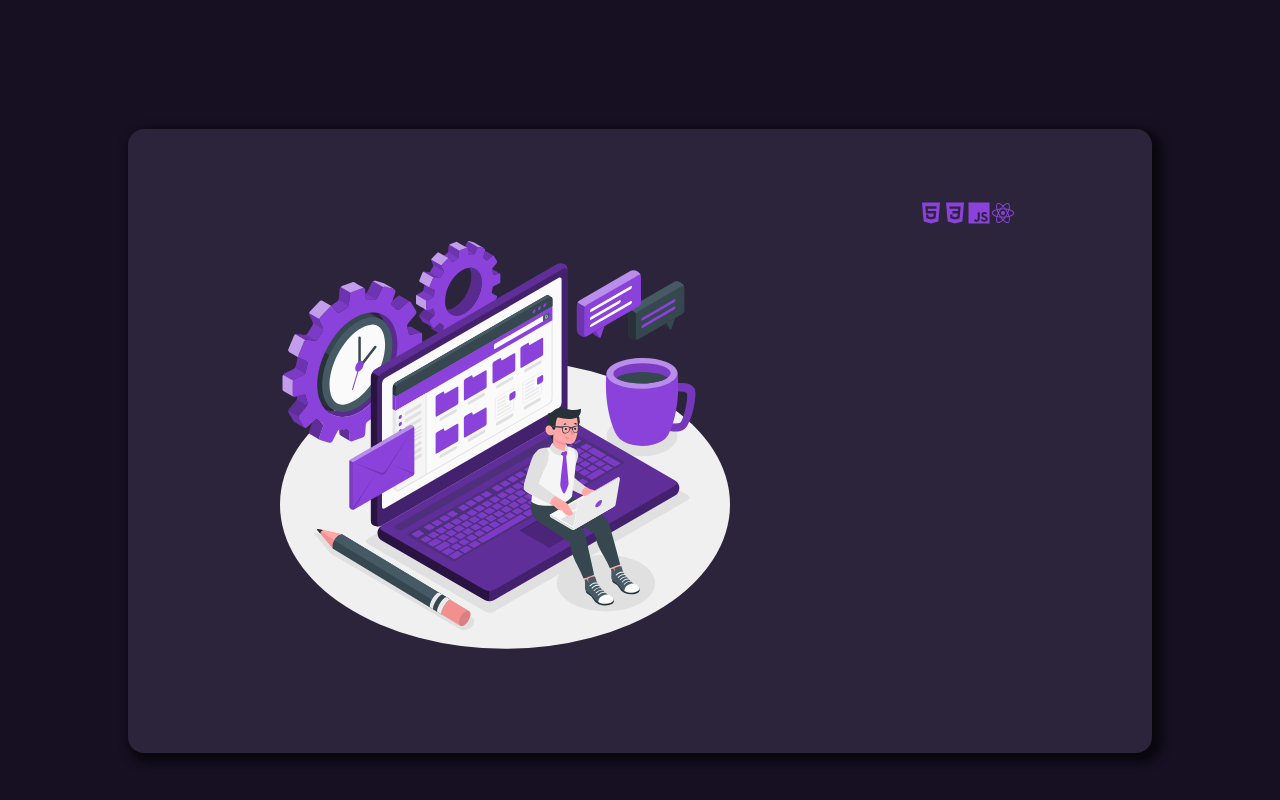
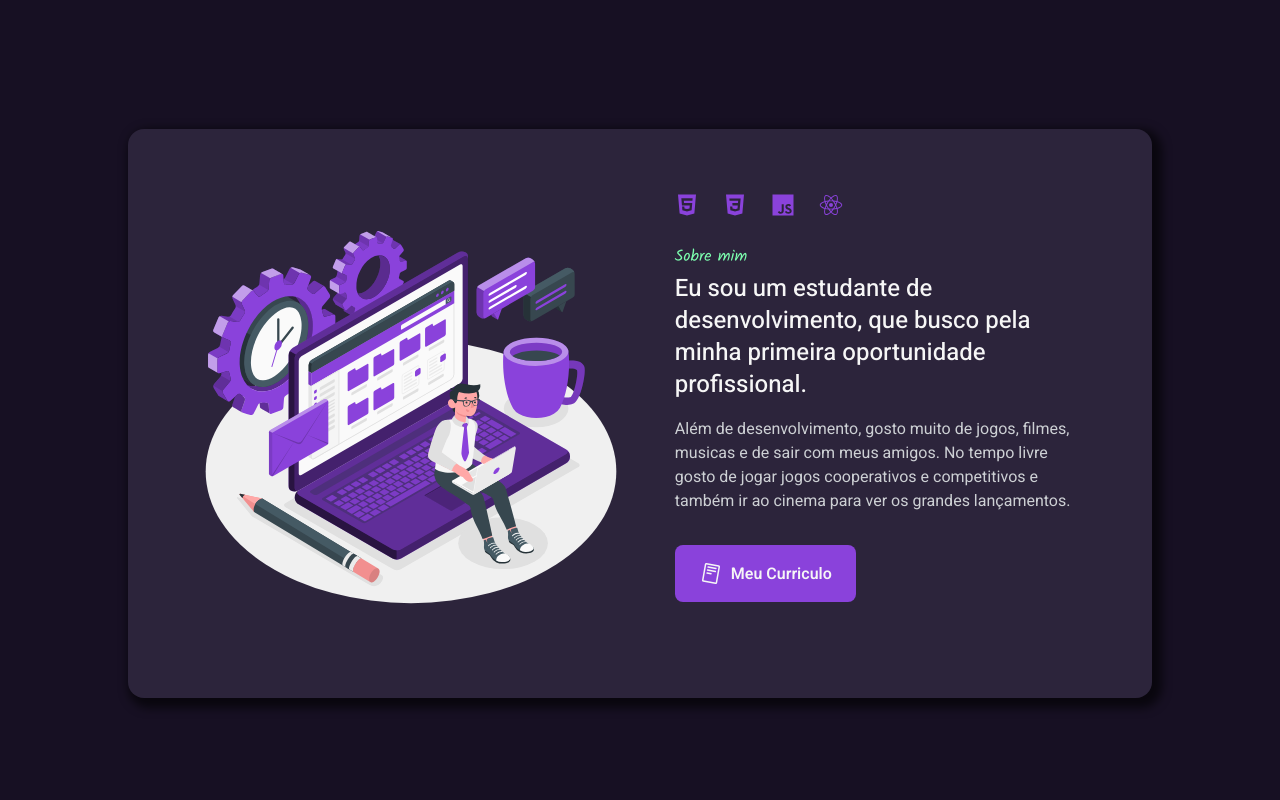
Before and after one commit to LuisNettoo/portfolio-luis, a React (Vite) app: page / in a window 1280 px wide. Shown: the part 696-1496 px from the top of the page. Built offline with nearby package versions, Linux system fonts and the light colour scheme; the HTML template or start-up script is replaced by a standard one.

Commit message:
Sobre mim finalizado

```diff
--- a/src/components/About/index.tsx
+++ b/src/components/About/index.tsx
@@ -36,6 +36,14 @@ function About() {
             <img src={javascriptIcon} alt="Icone do Javascript" />
             <img src={reactIcon} alt="Icone do React" />
           </div>
+
+          <h3>Sobre mim</h3>
+          <h2>Eu sou um estudante de desenvolvimento, que busco pela minha primeira oportunidade profissional.</h2>
+
+          <p>Além de desenvolvimento, gosto muito de jogos, filmes, musicas e de sair com meus amigos. No tempo livre gosto de jogar jogos cooperativos e competitivos e também ir ao cinema para ver os grandes lançamentos.</p>
+          <div>
+            <a href="#"><img src={readCvIcon} alt="Papel de curriculo" />Meu Curriculo</a>
+          </div>
         </section>
       </AboutMeContainer>
       </>
--- a/src/components/About/styles.ts
+++ b/src/components/About/styles.ts
@@ -86,16 +86,67 @@ export const AboutMeContainer = styled.section`
   margin: 10%;
   border-radius: 1rem;
   gap: 5%;
-  padding: 72px;
+  padding: 5%;
   box-shadow: 5px 5px 10px 5px rgba(0, 0, 0, 0.60);
 
   img {
-    width: 30rem;
+    width: 438px;
   }
 
   section {
+    div {
+      display: flex;
+      gap: 1.5rem;
+
+      margin-bottom: 2rem;
+    }
+
     img {
       width: 24px;
+    }
+
+    h3 {
+      font-family: var(--font-title);
+      font-size: 1rem;
+      color: var(--secondary-color);
+
+      margin-bottom: 0.5rem;
+    }
+
+    h2 {
+      font-family: var(--font-main);
+      font-size: 1.5rem;
+      font-weight: 500;
+      line-height: 32px;
+      color: var(--text-primary);
+
+      margin-bottom: 1rem;
+    }
+
+    p {
+      font-family: var(--font-main);
+      color: var(--text-secondary);
+      font-size: 1rem;
+      line-height: 24px;
+
+      margin-bottom: 2rem;
+    }
+
+    a {
+      padding: 1rem 1.5rem;
+      border-radius: .5rem;
+
+      display: flex;
+      justify-content: center;
+      align-items: center;
+      gap: .5rem;
+
+      font-family: var(--font-main);
+      font-size: 1rem;
+      font-weight: 550;
+      color: var(--text-primary);
+
+      background-color: var(--primary-color-500);
     }
   }
 
--- a/src/styles/global.ts
+++ b/src/styles/global.ts
@@ -58,4 +58,8 @@ export const GlobalStyles = createGlobalStyle`
     border-collapse: collapse;
     border-spacing: 0;
   }
+
+  a {
+    text-decoration: none;
+  }
 `
```
